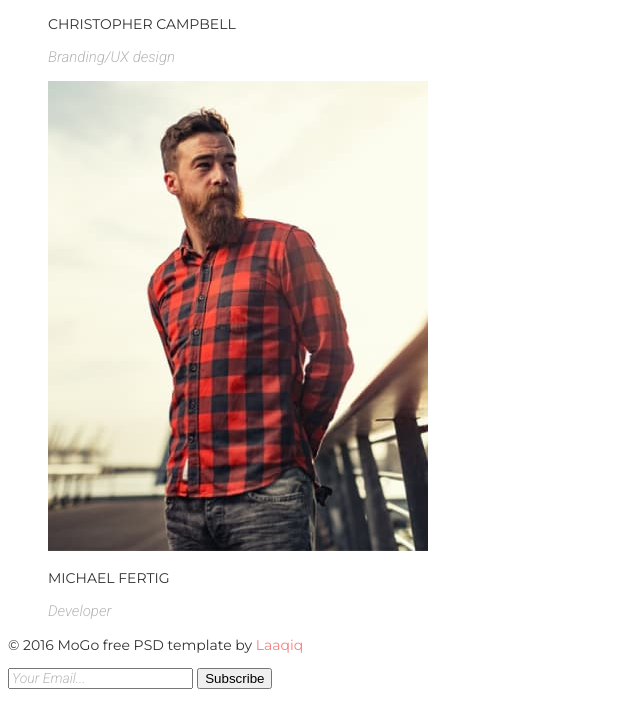
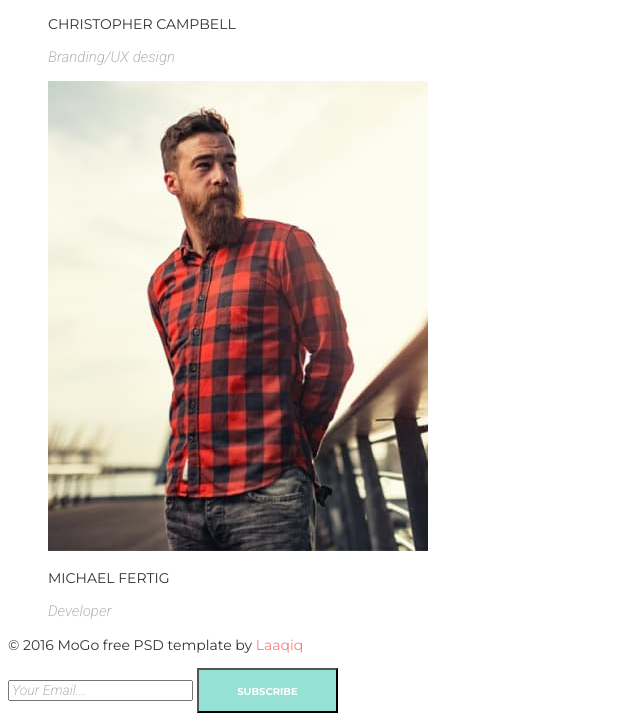
Before and after one commit to frpavlo/MoGo, a plain HTML site: page index.html in a window 1280 px wide. Shown: the part 1851-2572 px from the top of the page, without its empty margins (0-640 px from the left). Before the commit the page ends 2548 px from the top, so only its background shows below. Drawn offline with Linux system fonts and the light colour scheme.

Commit message:
add sub-btn styles

```diff
--- a/css/styles.css
+++ b/css/styles.css
@@ -88,3 +88,12 @@ h3 {
 main p {
   color: var(--add-color);
 }
+.sub-btn {
+  padding: 11px 38px 12px;
+  color: #fff;
+  background-color: #95e1d3;
+  font-family: inherit;
+  font-size: 14px;
+  font-weight: 700;
+  font-variant: all-small-caps;
+}
```
